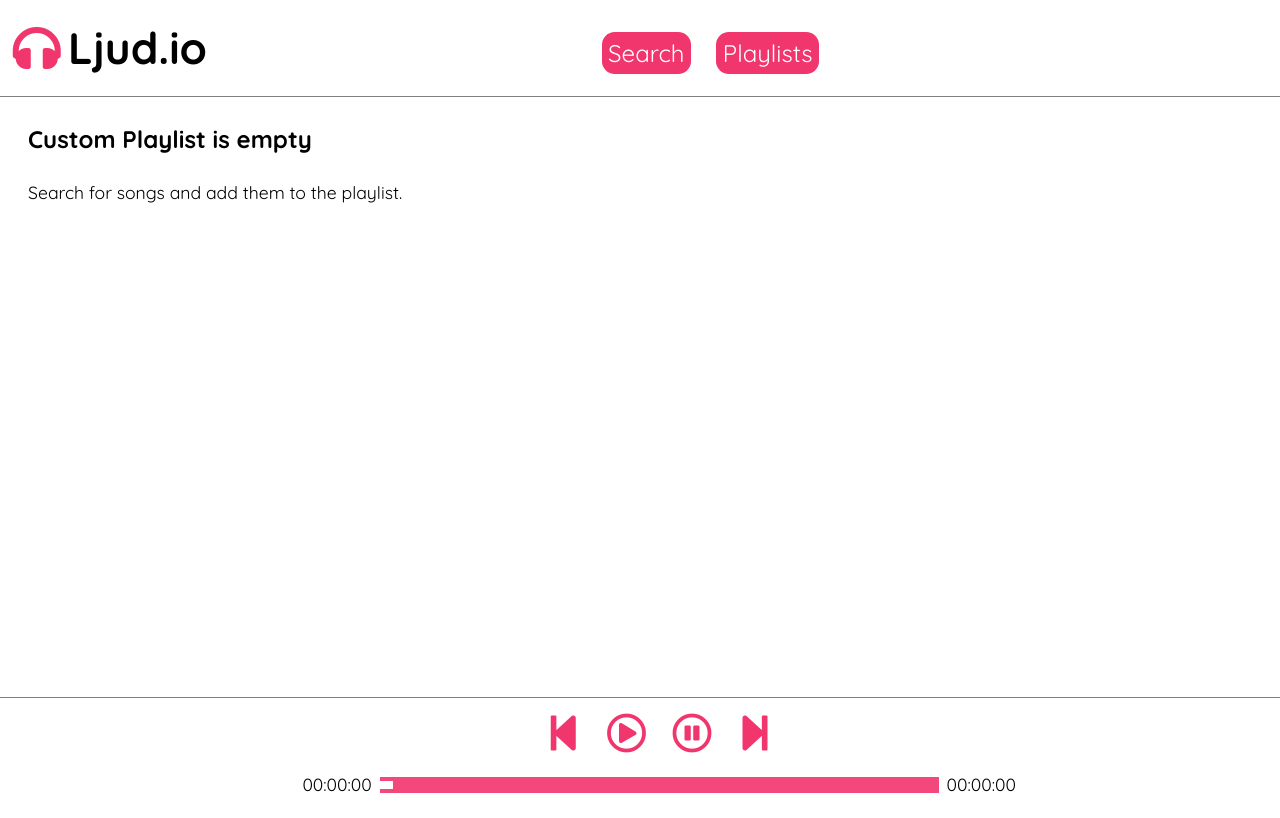
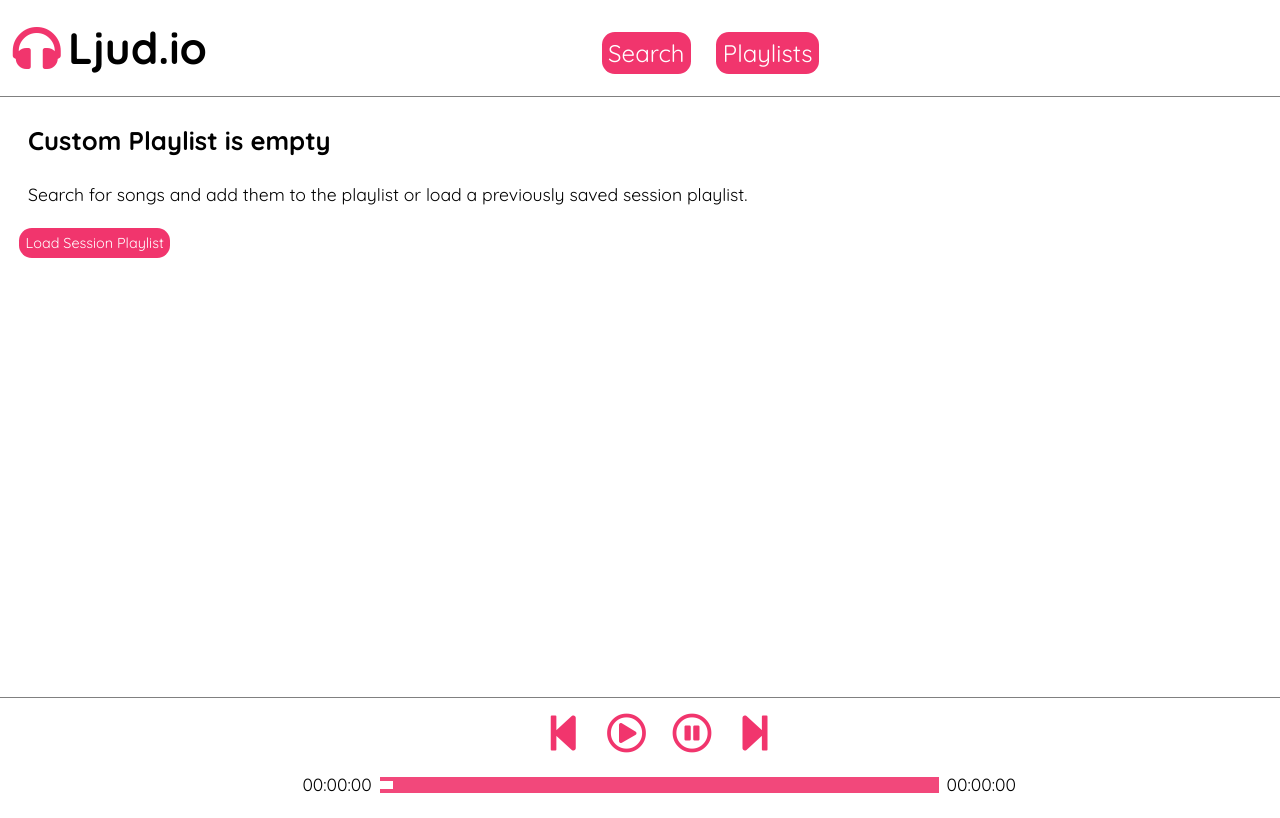
Before and after one commit to christojor/Ljudio, a React (Vite) app: page /playlists in a window 1280 px wide. Built offline with nearby package versions, Linux system fonts and the light colour scheme.

Commit message:
Added Save and Load playlists buttons and styles. Removed ability to save the same song twice to playlist.

```diff
--- a/src/components/Playlist.jsx
+++ b/src/components/Playlist.jsx
@@ -3,13 +3,31 @@ import { Context } from '../Store';
 import CustomPlaylist from './CustomPlaylist';
 
 const PlayList = () => {
+    const [playlistNotSaved, setPlaylistNotSaved] = useState('');
     const [state, dispatch] = useContext(Context);
+
+    const savePlaylist = () =>{
+        sessionStorage.setItem('savedPlaylist', JSON.stringify(state.customPlaylist))
+    }
+
+    const loadPlaylist = () =>{
+        if(localStorage.getItem('savedPlaylist') !== undefined){
+            let rawData = sessionStorage.getItem('savedPlaylist')
+            let parsedData = JSON.parse(rawData)
+            dispatch({ type: 'SET_CUSTOM_PLAYLIST', payload: parsedData })
+        }
+        else{
+            setPlaylistNotSaved('No session playlist could be found.')
+        }
+    }
 
     if (state.customPlaylist.length) {
         return (
             <div className="Playlists">
                 <div>
                     <h2>Custom Playlist</h2>
+                    <button id="Save" onClick={ () => savePlaylist() }>Save Session Playlist</button>
+                    <button id="Load" onClick={ () => loadPlaylist() }>Load Session Playlist</button>
                 </div>
                 <div className="FindMusic">
                     <div className="Results">
@@ -27,7 +45,9 @@ const PlayList = () => {
             <div className="Playlists">
                 <div>
                     <h2>Custom Playlist is empty</h2>
-                    <p>Search for songs and add them to the playlist.</p>
+                    <p>Search for songs and add them to the playlist or load a previously saved session playlist.</p>
+                    <button id="Load" onClick={ () => loadPlaylist() }>Load Session Playlist</button>
+                    <p>{playlistNotSaved}</p>
                 </div>
             </div>
         )
--- a/src/components/Songs.jsx
+++ b/src/components/Songs.jsx
@@ -13,7 +13,10 @@ const Songs = (props) => {
     }
 
     const addSongToPlayList = () => {
-        dispatch({ type: 'ADD_TO_CUSTOM_PLAYLIST', payload: props.song })
+
+        if (!state.customPlaylist.filter(e => e.videoId === props.song.videoId).length > 0){ // Check if song is already in playlist
+            dispatch({ type: 'ADD_TO_CUSTOM_PLAYLIST', payload: props.song }) // Add if not in playlist
+        }
     }
 
     return (
--- a/src/index.css
+++ b/src/index.css
@@ -64,6 +64,25 @@ h6{
 
 p{
     font-size: 2.2vh;
+}
+
+button{
+    font-size: 1.8vh;
+    color:white;
+    background-color: #f1356d;
+    border-radius: 1vw;
+    padding: 0.5vw;
+    text-decoration: none;
+    margin: 2vh 0 1vh 1.5vw;
+    border: none;
+}
+
+button:active{
+    background-color: #ec0c4f;
+}
+
+button:hover{
+    cursor: pointer;
 }
 
 .Navbar{
@@ -186,6 +205,14 @@ p{
 .Results{
     display: flex;
     height: 66.5vh;
+}
+
+.Playlists .Results{
+    height: 59.5vh;
+}
+
+.Playlists>div:first-child{
+    height: 11.9vh;
 }
 
 .Results  .Songs, .Artists, .Albums{
@@ -418,6 +445,7 @@ p{
 }
 
 .Playlists h2{
+    font-size: 3.2vh;
     margin: 3.6vh 0 1vh 3.5vh;
     padding: 0;
 }
```
